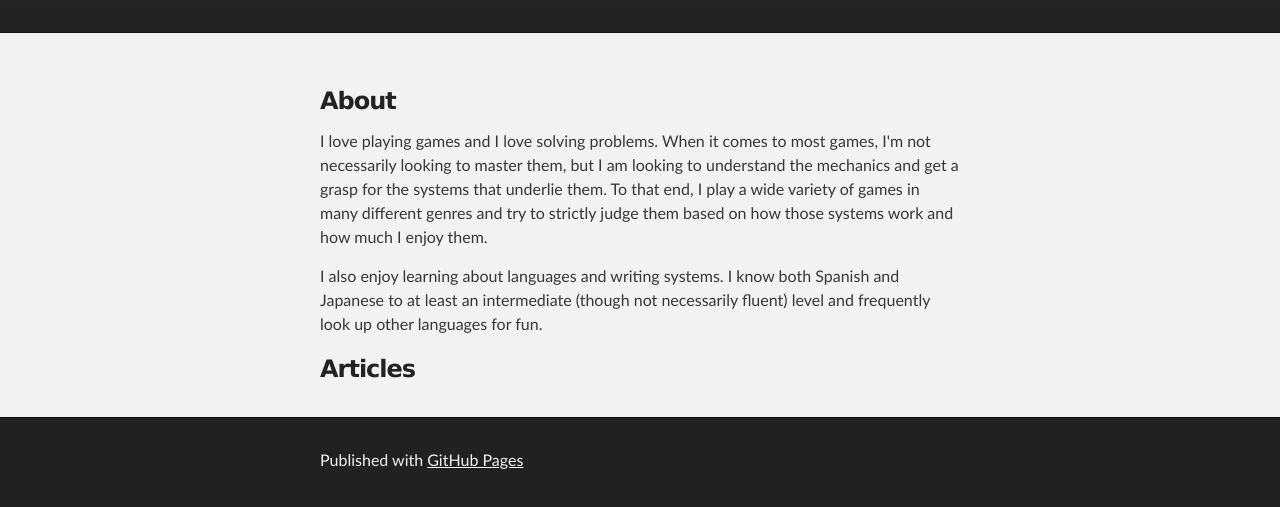
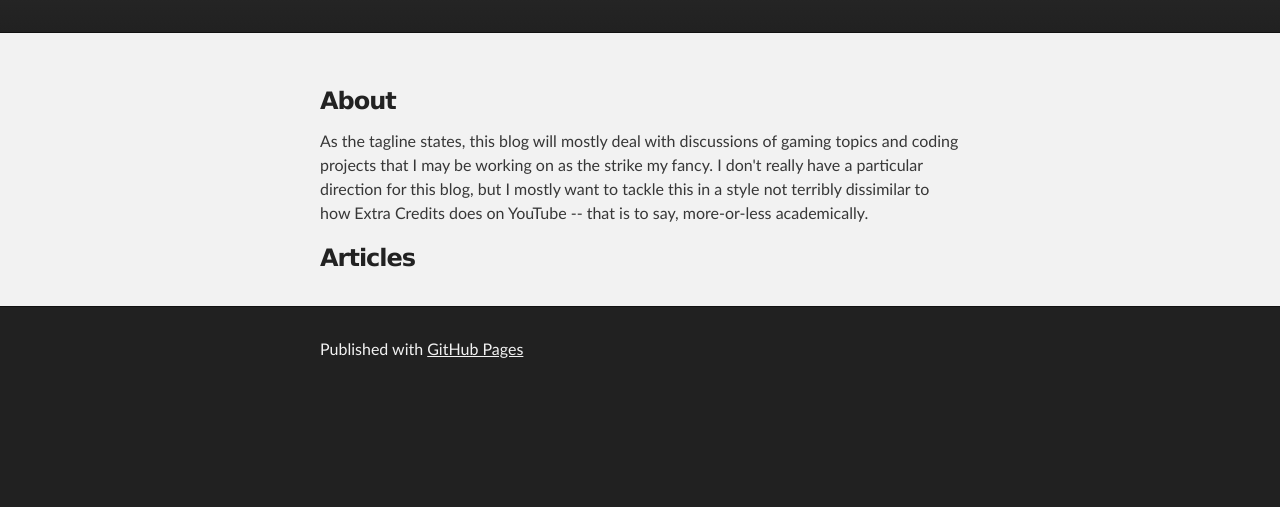
Before and after one commit to Jikann/jikann.github.io, a plain HTML site: page index.html in a window 1280 px wide. Shown: the part 177-684 px from the top of the page. Drawn offline with Linux system fonts and the light colour scheme.

Commit message:
Changed about section
Made about section less about the author and more about the blog itself.

```diff
--- a/index.html
+++ b/index.html
@@ -28,8 +28,7 @@
     <div id="main_content_wrap" class="outer">
       <section id="main_content" class="inner">
         <h3><a id="in-planning-under-construction" class="anchor" href="#in-planning-under-construction" aria-hidden="true"><span aria-hidden="true" class="octicon octicon-link"></span></a>About</h3>
-        <p>I love playing games and I love solving problems. When it comes to most games, I'm not necessarily looking to master them, but I am looking to understand the mechanics and get a grasp for the systems that underlie them. To that end, I play a wide variety of games in many different genres and try to strictly judge them based on how those systems work and how much I enjoy them.</p>
-        <p>I also enjoy learning about languages and writing systems. I know both Spanish and Japanese to at least an intermediate (though not necessarily fluent) level and frequently look up other languages for fun.</p>
+        <p>As the tagline states, this blog will mostly deal with discussions of gaming topics and coding projects that I may be working on as the strike my fancy. I don't really have a particular direction for this blog, but I mostly want to tackle this in a style not terribly dissimilar to how Extra Credits does on YouTube -- that is to say, more-or-less academically.</p>
 
         <h3><a id="in-planning-under-construction" class="anchor" href="#in-planning-under-construction" aria-hidden="true"><span aria-hidden="true" class="octicon octicon-link"></span></a>Articles</h3>
 
```
